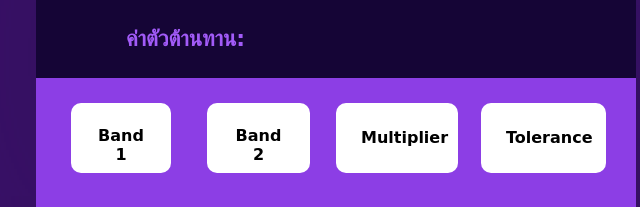
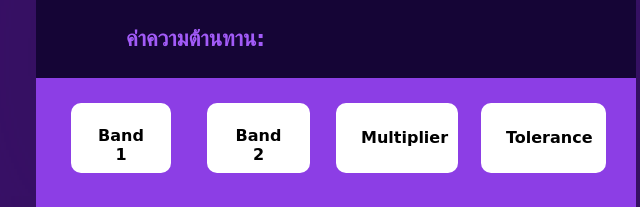
Before and after one commit to ChanonNon/4-Band-Resistor-Color-Code-Calculator, a plain HTML site: page index.html in a window 1280 px wide. Shown: the part 313-520 px from the top of the page, 304-944 px from the left. Drawn offline with Linux system fonts and the light colour scheme.

Commit message:
Update index.html

```diff
--- a/index.html
+++ b/index.html
@@ -4,7 +4,7 @@
     <meta charset="UTF-8">
     <meta http-equiv="X-UA-Compatible" content="IE=edge">
     <meta name="viewport" content="width=device-width, initial-scale=1.0">
-    <title>Document</title>
+    <title>ค่าความต้านทาน</title>
 
     <link rel="stylesheet" href="CSS/main.css">
 </head>
@@ -27,7 +27,7 @@
             <div class="line_4" id="line_4"></div>
         </div>
         <div class="result" id="result">
-            <a>ค่าตัวต้านทาน: </a>
+            <a>ค่าความต้านทาน: </a>
             <p id="result_resistor"></p>
         </div>
         <div class="box">
```
